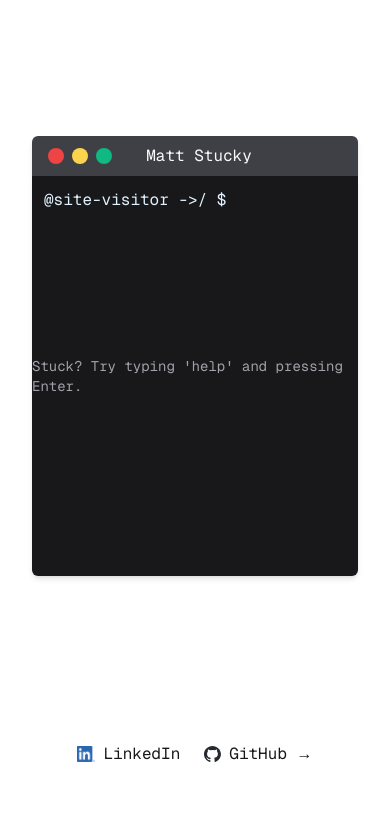
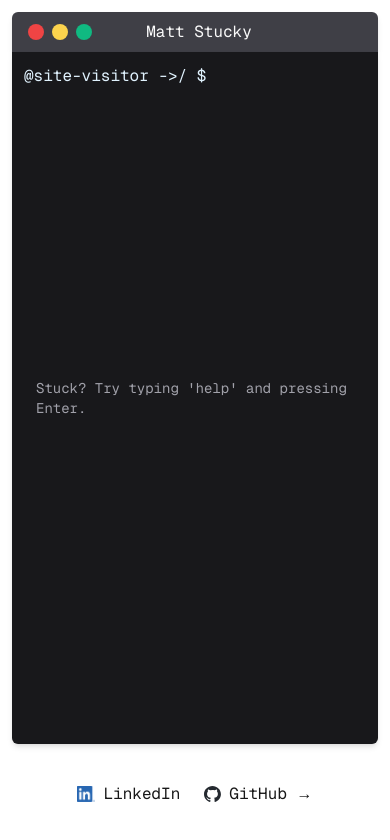
Before and after one commit to mnstucky/personal-site, a Next.js app: page / in a window 390 px wide. Shown: the top 840 px of the page. Built offline with nearby package versions, Linux system fonts and the light colour scheme.

Commit message:
Improve responsiveness

```diff
--- a/app/page.tsx
+++ b/app/page.tsx
@@ -49,12 +49,29 @@ export default function Home() {
         event.preventDefault();
         setTerminalContent([[]]);
         setInputValue('');
+        setTimeout(() => {
+          setTooltipVisible(true);
+        }, 2000);
         return false;
       }
     };
 
     window.addEventListener('keydown', handleKey);
-    return () => window.removeEventListener('keydown', handleKey);
+
+    const handleClick = () => {
+      const input = document.querySelector('input');
+      if (input) {
+        input.focus();
+      }
+    };
+
+    const main = document.querySelector('main');
+    main?.addEventListener('click', handleClick);
+
+    return () => {
+      window.removeEventListener('keydown', handleKey);
+      main?.removeEventListener('click', handleClick);
+    }
   }, [getPrompt]);
 
   const addLine = (segments: TerminalSegment[]) => {
@@ -147,6 +164,7 @@ export default function Home() {
   };
 
   const handleInputChange = (e: React.ChangeEvent<HTMLInputElement>) => {
+    setTooltipVisible(false);
     setInputValue(e.target.value);
   };
 
@@ -162,8 +180,18 @@ export default function Home() {
   };
 
   return (
-    <div className='grid grid-rows-[1fr_20px] items-center justify-items-center min-h-screen p-8 pb-20 gap-16 sm:p-20 font-[family-name:var(--font-geist-mono)]'>
-      <main className='row-start-1 relative w-full max-w-3xl'>
+    <div className={`
+        grid
+        grid-rows-[1fr_20px]
+        justify-items-center
+        items-center
+        min-h-screen
+        p-3
+        pb-10
+        sm:pt-20
+        sm:pb-15
+        font-[family-name:var(--font-geist-mono)]`}>
+      <main className='row-start-1 relative w-full max-w-3xl h-full'>
         <div className='h-50 bg-zinc-700 rounded-t-md shadow-md px-4 py-2 flex items-center justify-between'>
           <div className='flex gap-2'>
             <div className='h-4 w-4 bg-red-500 rounded-lg'></div>
@@ -173,7 +201,15 @@ export default function Home() {
           <p className='text-zinc-50'>Matt Stucky</p>
           <div className='w-14'></div>
         </div>
-        <div className='bg-zinc-900 text-sky-100 shadow-md rounded-b-md p-3 min-h-[400px] relative'>
+        <div className={`
+          bg-zinc-900
+          text-sky-100
+          shadow-md
+          rounded-b-md
+          p-3
+          relative
+          h-[calc(100%-5rem)]
+          `}>
           <div className='whitespace-pre-wrap'>
             {terminalContent.map((line, i) => (
               <div key={i} className='flex flex-wrap'>
@@ -195,15 +231,14 @@ export default function Home() {
               className='bg-transparent border-none outline-none text-sky-100 w-full'
             />
           </div>
-        </div>
-        <div
-          className={`absolute top-1/2 flex justify-center w-full transition-opacity duration-1000 ${
-            tooltipVisible ? 'opacity-100' : 'opacity-0'
-          }`}
-        >
-          <p className='text-sm text-zinc-400'>
-            Stuck? Try typing &apos;help&apos; and pressing Enter.
-          </p>
+          <div
+            className={`absolute top-[calc(50%-2rem)] flex justify-center w-full transition-opacity duration-1000 ${tooltipVisible ? 'opacity-100' : 'opacity-0'
+              }`}
+          >
+            <p className='text-sm text-zinc-400 p-3'>
+              Stuck? Try typing &apos;help&apos; and pressing Enter.
+            </p>
+          </div>
         </div>
       </main>
       <footer className='row-start-2 flex gap-6 flex-wrap items-center justify-center'>
```
